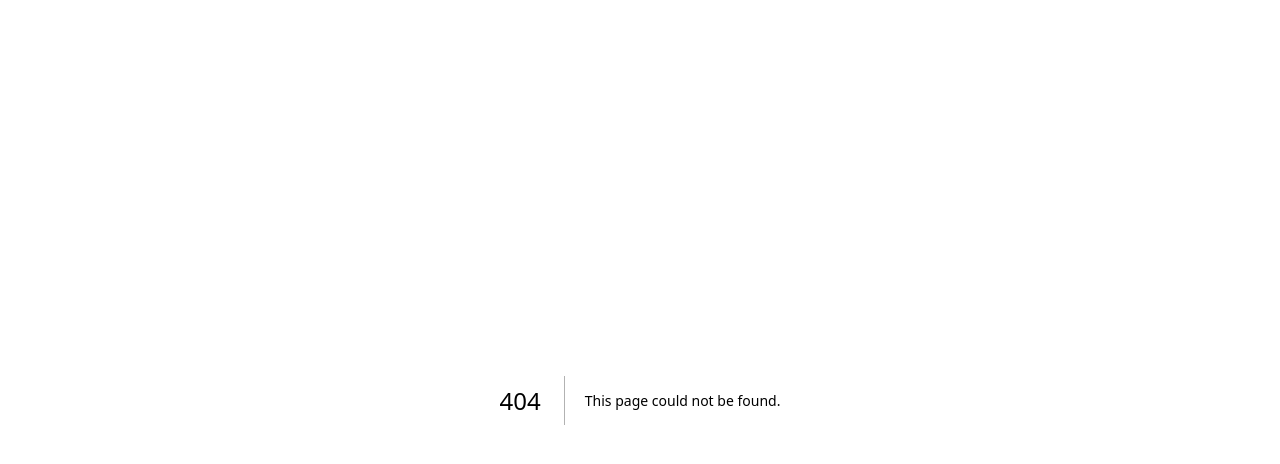
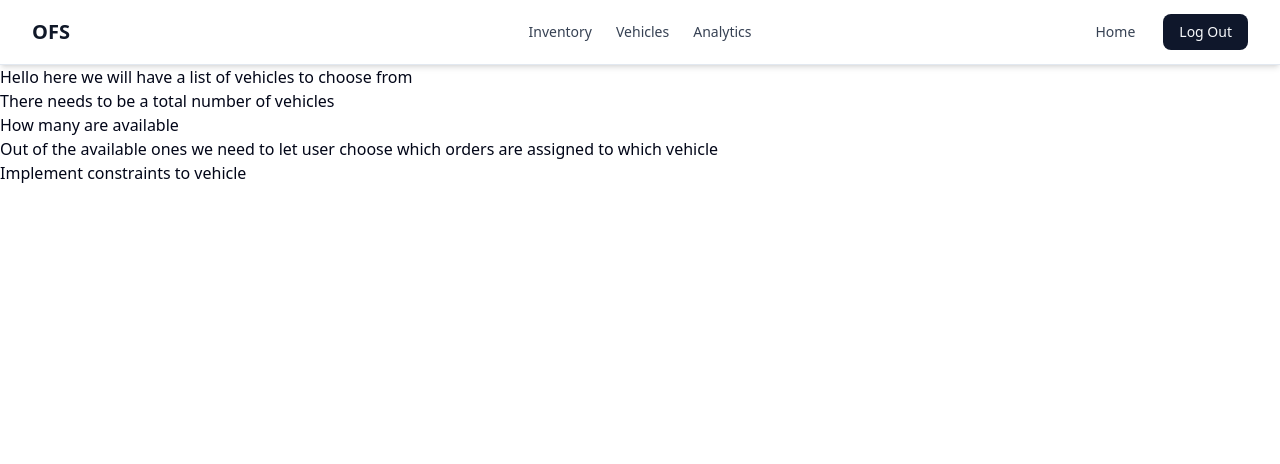
Before and after one commit to leo-kildani/food-delivery-system-cs160, a Next.js app: page /admin/vehicles in a window 1280 px wide. Before the commit this address had no page. Shown: the top 464 px of the page. Built offline with nearby package versions, Linux system fonts and the light colour scheme.

Commit message:
starting the orders / vehicles part

```diff
--- /dev/null
+++ b/app/admin/vehicles/page.tsx
@@ -0,0 +1,11 @@
+export default async function DeployVehicles() {
+  return (
+    <div>
+      Hello here we will have a list of vehicles to choose from
+      <p> There needs to be a total number of vehicles </p>
+      <p> How many are available </p>
+      <p> Out of the available ones we need to let user choose which orders are assigned to which vehicle </p>
+      <p> Implement constraints to vehicle </p>
+    </div>
+  )
+}
```
Also changed, not shown: app/admin/vehicles/actions.tsx (added).
